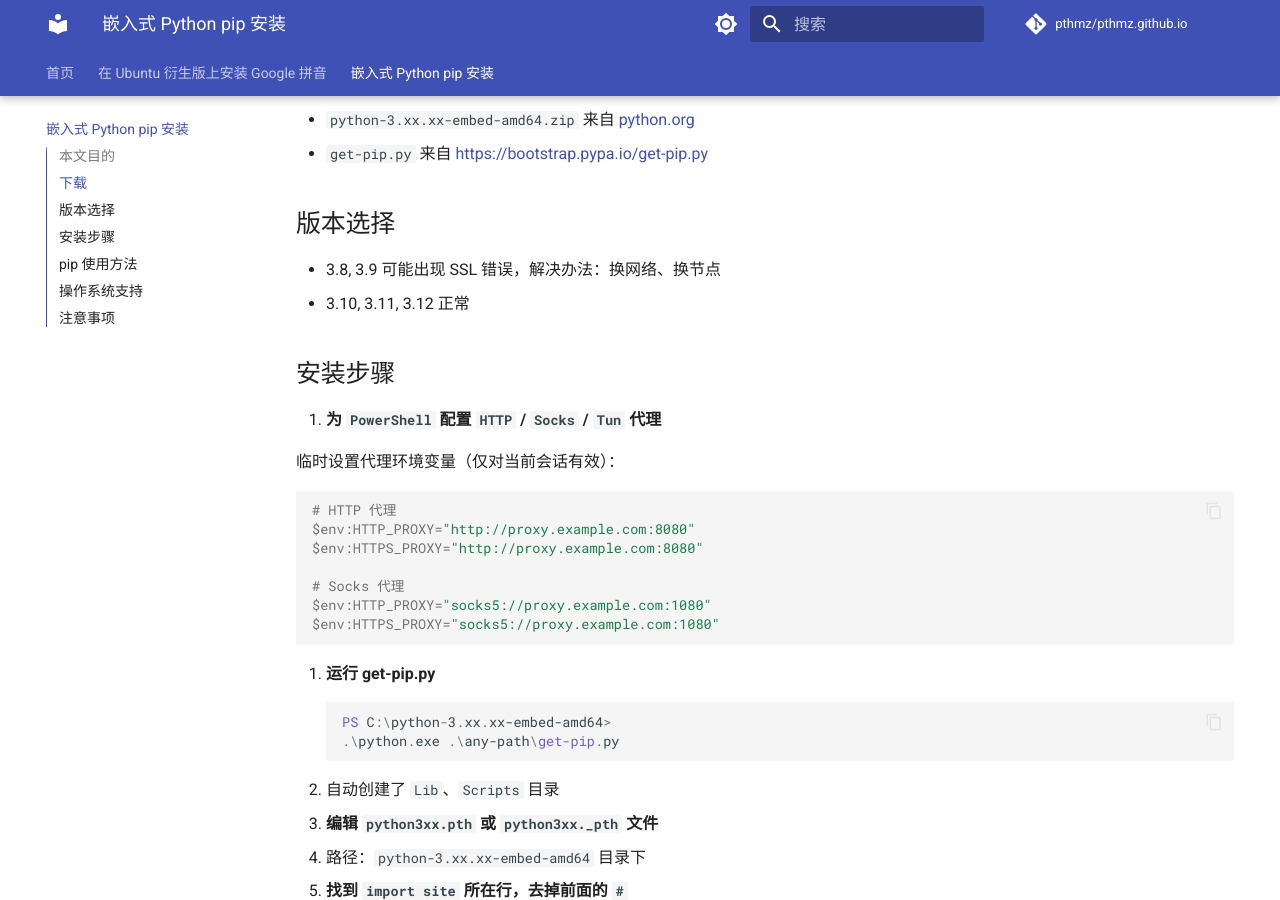
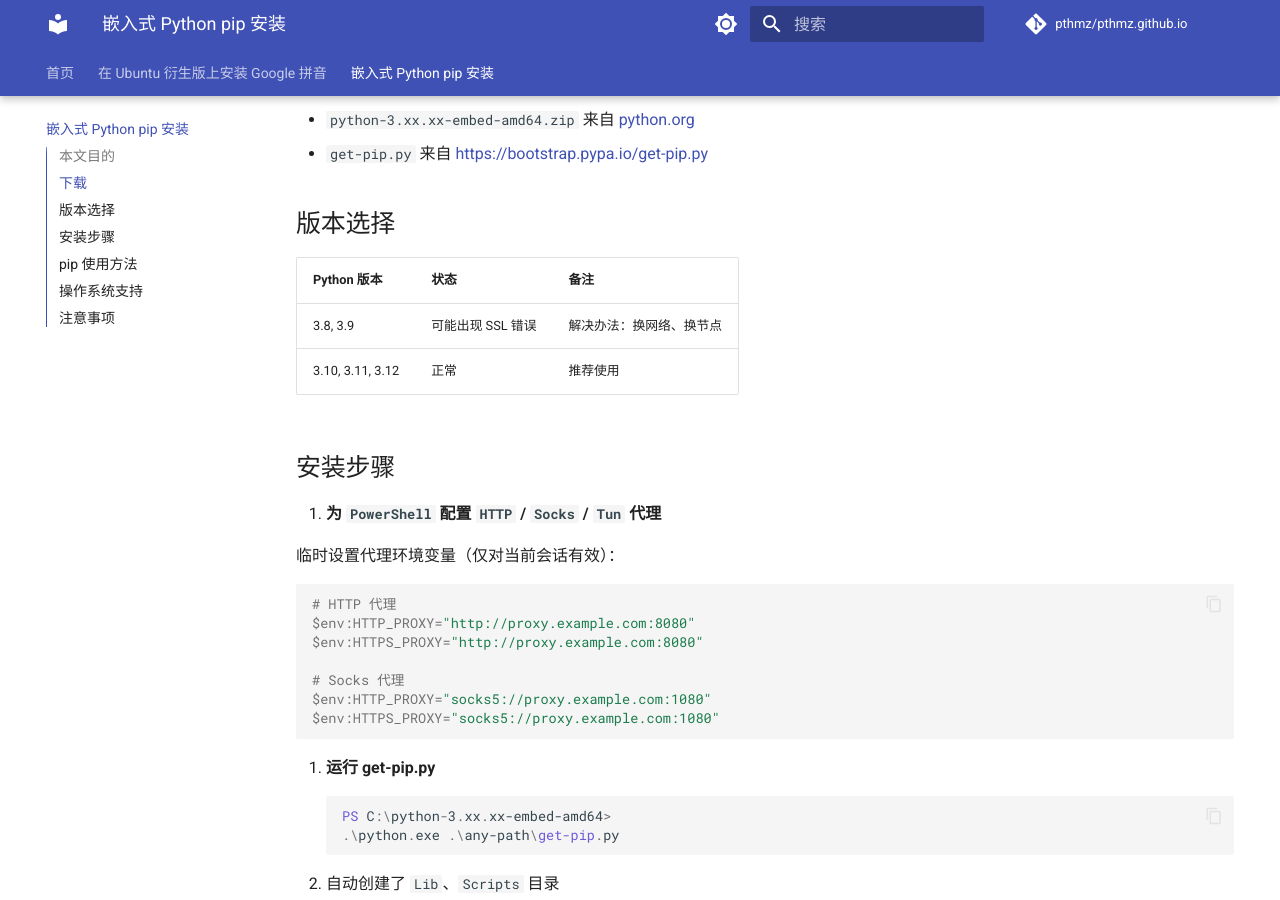
Before and after one commit to pthmz/pthmz.github.io, an MkDocs documentation site: the page built from docs/blog/embed-python-pip-installation-windows.md, in a window 1280 px wide and 900 px high, scrolled down 581 px. Built offline with MkDocs 1.6.1 and Material for MkDocs 9.7.7, drawn with Linux system fonts in a browser that asks for light colours; comment, search, counter and statistics services are not loaded.

Commit message:
优化版本选择部分的 Markdown 格式

```diff
--- a/docs/blog/embed-python-pip-installation-windows.md
+++ b/docs/blog/embed-python-pip-installation-windows.md
@@ -23,8 +23,10 @@ categories: programming
 
 ## 版本选择
 
-- 3.8, 3.9 可能出现 SSL 错误，解决办法：换网络、换节点
-- 3.10, 3.11, 3.12 正常
+| Python 版本 | 状态 | 备注 |
+|-------------|------|------|
+| 3.8, 3.9    | 可能出现 SSL 错误 | 解决办法：换网络、换节点 |
+| 3.10, 3.11, 3.12 | 正常 | 推荐使用 |
 
 ## 安装步骤
 
```
